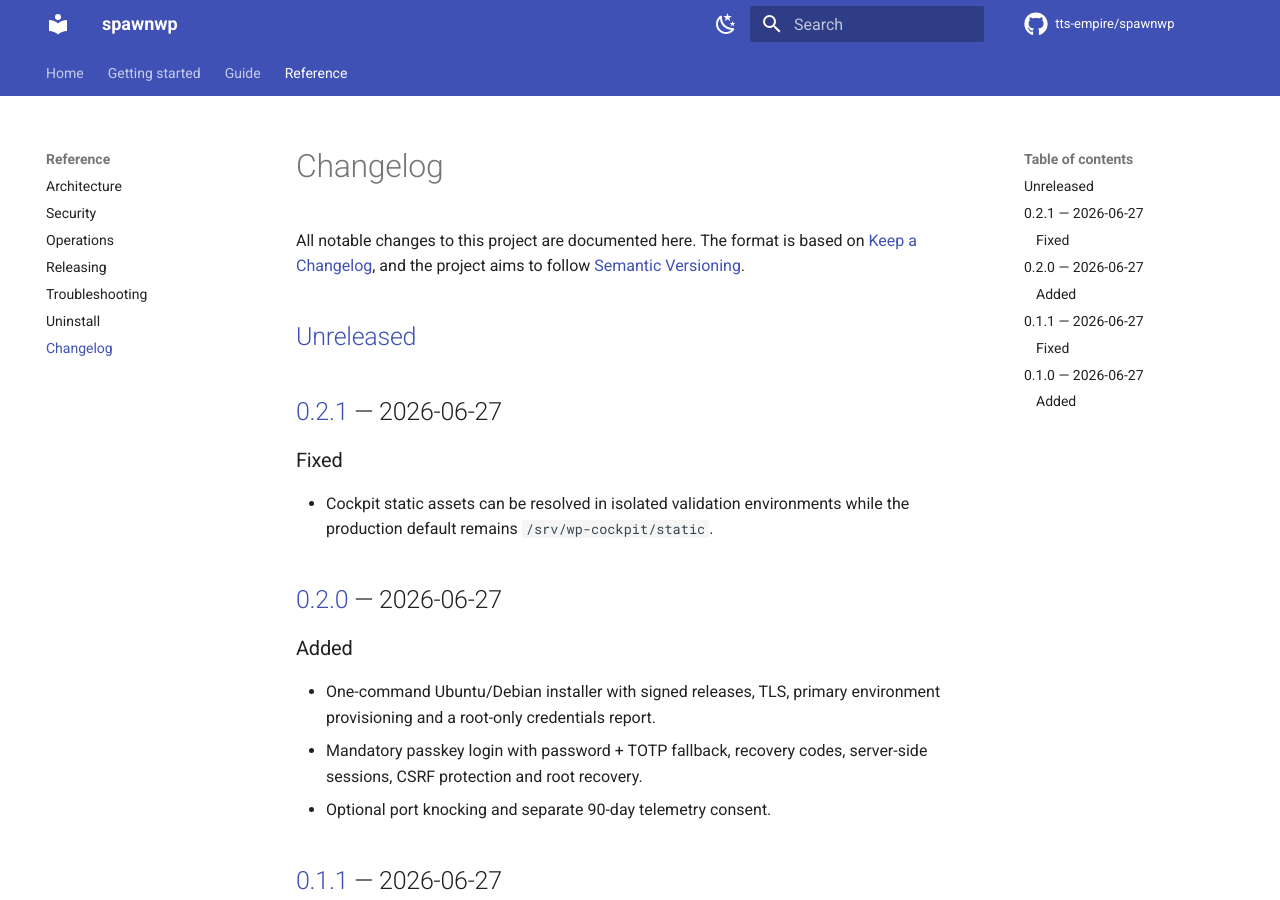
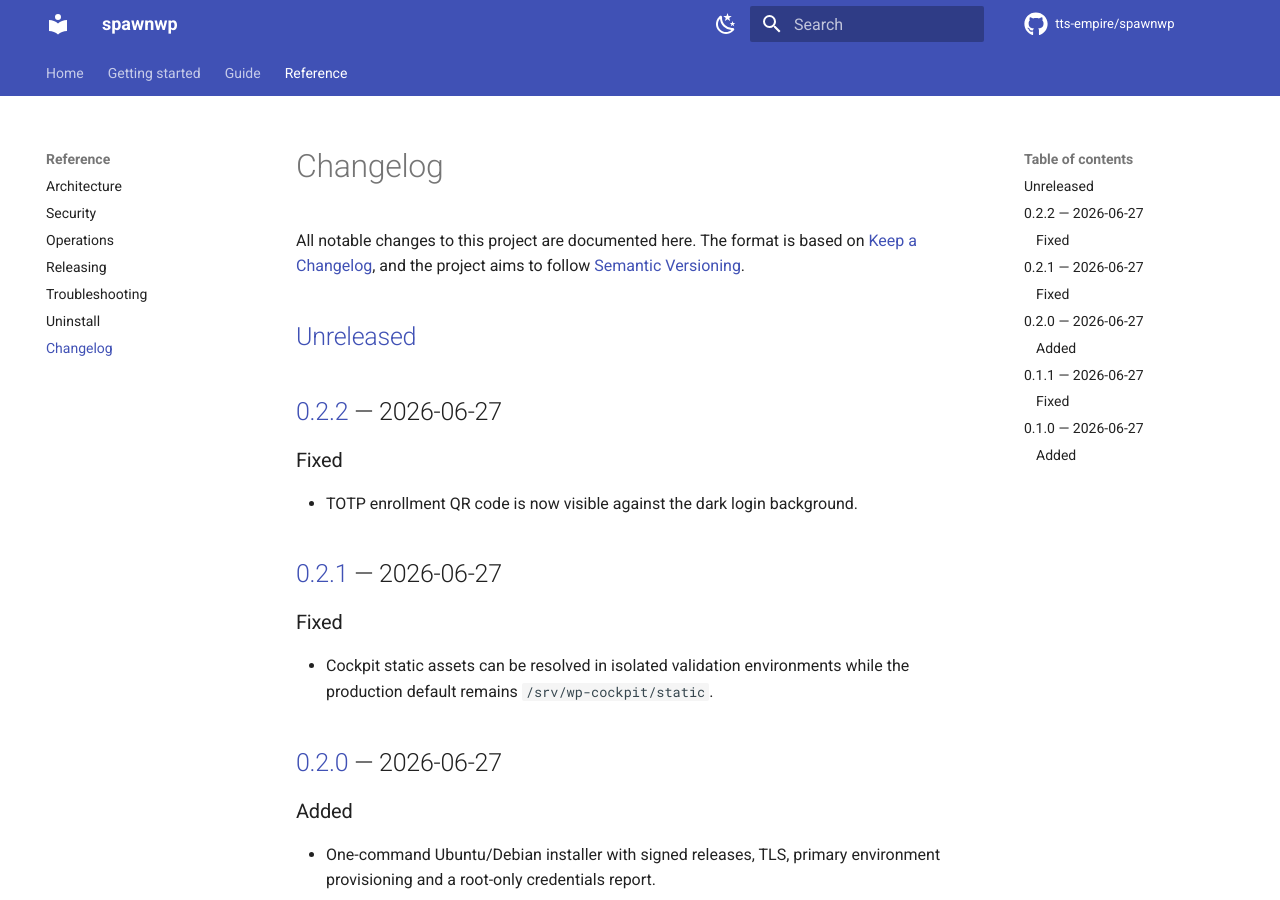
Before and after one commit to tts-empire/spawnwp, an MkDocs documentation site: the page built from docs/changelog.md, in a window 1280 px wide and 900 px high. Built offline with MkDocs 1.6.1 and Material for MkDocs 9.7.7, drawn with Linux system fonts in a browser that asks for light colours; comment, search, counter and statistics services are not loaded.

Commit message:
Make TOTP enrollment QR visible

```diff
--- a/docs/changelog.md
+++ b/docs/changelog.md
@@ -5,6 +5,12 @@ All notable changes to this project are documented here. The format is based on
 [Semantic Versioning](https://semver.org/spec/v2.0.0.html).
 
 ## [Unreleased]
+
+## [0.2.2] — 2026-06-27
+
+### Fixed
+
+- TOTP enrollment QR code is now visible against the dark login background.
 
 ## [0.2.1] — 2026-06-27
 
@@ -50,7 +56,8 @@ First public release.
   HTTPS, dropped Linux capabilities, no Docker socket exposure, loopback-only service
   ports, per-install random secrets.
 
-[Unreleased]: https://github.com/tts-empire/spawnwp/compare/v0.2.1...HEAD
+[Unreleased]: https://github.com/tts-empire/spawnwp/compare/v0.2.2...HEAD
+[0.2.2]: https://github.com/tts-empire/spawnwp/compare/v0.2.1...v0.2.2
 [0.2.1]: https://github.com/tts-empire/spawnwp/compare/v0.2.0...v0.2.1
 [0.2.0]: https://github.com/tts-empire/spawnwp/compare/v0.1.1...v0.2.0
 [0.1.1]: https://github.com/tts-empire/spawnwp/compare/v0.1.0...v0.1.1
```
Also changed, not shown: docs/release-notes/0.2.2.md (added, +3 -0 lines), 2 other files.
